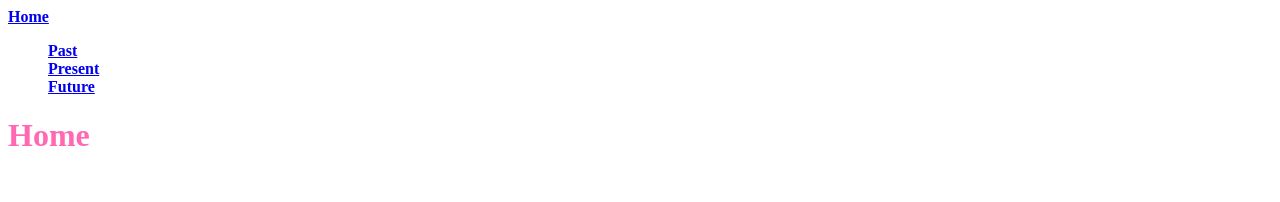
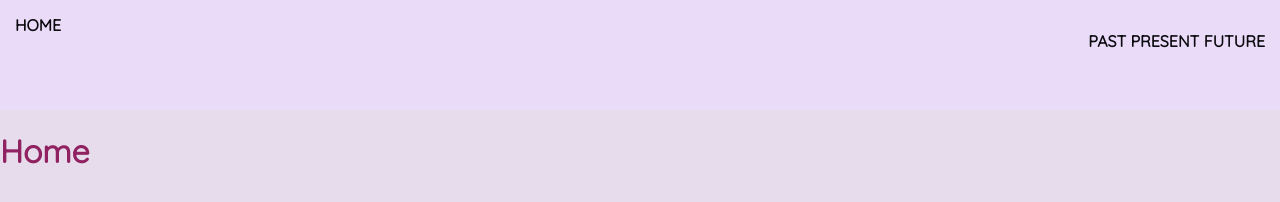
Before and after one commit to courtneyfay/cs-1080-project-1, a plain HTML site: page index.html in a window 1280 px wide. Drawn offline with Linux system fonts and the light colour scheme.

Commit message:
styling nav on home page

```diff
--- a/index.html
+++ b/index.html
@@ -6,11 +6,12 @@
     </head>
 
     <body>
-        <div>
-            <div>
+        <div class="nav-bar">
+            <span class="home-logo">
                 <a href="index.html">Home</a>
-            </div>
-            <ul class="nav-bar">
+            </span>
+            <div class="nav-container">
+                <ul class="nav-list">
                     <li class="nav-item">
                         <a href="past.html">Past</a>
                     </li>
@@ -22,6 +23,7 @@
                     </li>
                 </ul>
             </div>
+        </div>
 
         <h1>Home</h1>
 
--- a/main.css
+++ b/main.css
@@ -1,8 +1,50 @@
+/* Theme colors
+black - #0C0B0F
+white - #E6DCEC
+purple - #5F1C74
+pink - #912261
+light pink - #EADBF9
+blue - #023A83
+inspired by: https://external-content.duckduckgo.com/iu/?u=https%3A%2F%2Fimages.fineartamerica.com%2Fimages%2Fartworkimages%2Fmediumlarge%2F1%2Fmoon-fairy-lynne-mcqueen.jpg&f=1&nofb=1&ipt=6d53546b787d8b9e9c912e619e09647ef77dc0cc0e4e94e9e27b93bde4b095d4&ipo=images
+*/
+
+/* Theme font */
+@import url('https://fonts.googleapis.com/css?family=Quicksand&display=swap');
+
+/* SITEWIDE */
 body {
-    color: hotpink;
+    color: #912261;
     font-weight: 800;
+    font-family: 'Quicksand', sans-serif;
+    margin: 0 auto;
+    background-color: #E6DCEC;
 }
 
+body a {
+    color: #0C0B0F;
+    text-transform: uppercase;
+    text-decoration: none;
+}
+
+body a:hover {
+    color: #912261;
+}
+
+/* Nav Bar */
 .nav-bar {
+    height: 80px;
+    padding: 15px;
+    background-color: #EADBF9;
+}
+
+.nav-container {
+    float: right;
+}
+
+.nav-list {
     list-style-type: none;
 }
+
+.nav-item {
+    display: inline;
+}
```
Also changed, not shown: future.html (+2 -2 lines). Lines whose indentation alone changed are shown as unchanged.
